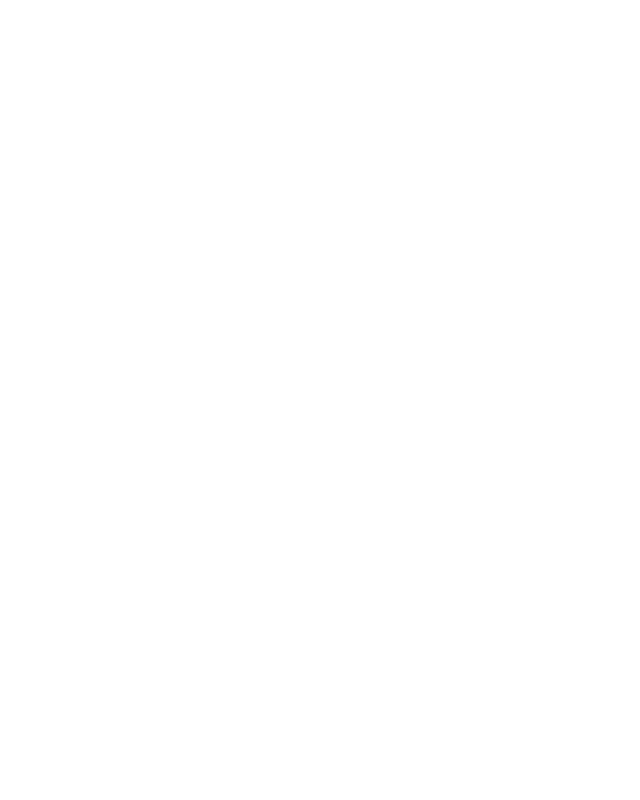
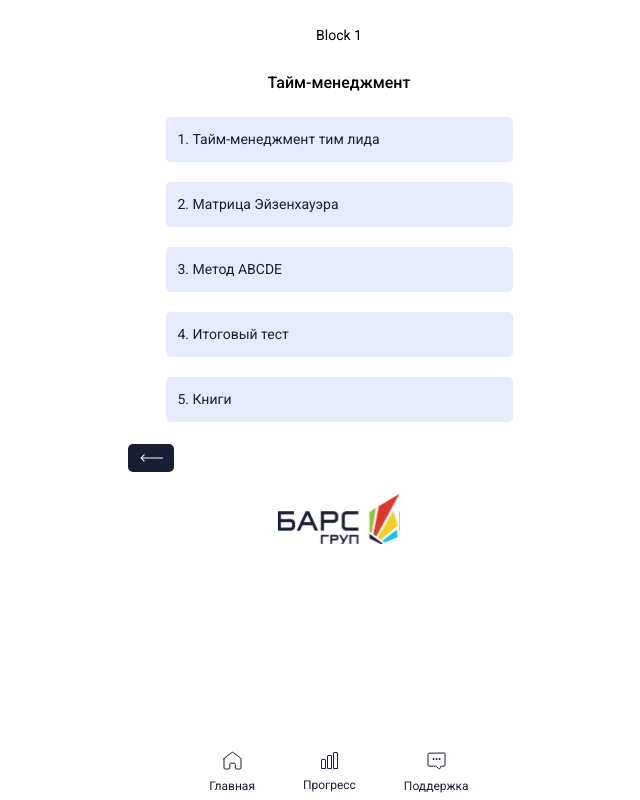
Before and after one commit to killrealpp/barscourse, a Vue app: page /block-1 in a window 1280 px wide. Before the commit this address had no page. Shown: the whole page, without its empty margins (301-941 px from the left). Built offline with nearby package versions, Linux system fonts and the light colour scheme.

Commit message:
add blocks

```diff
--- /dev/null
+++ b/src/components/UI/Logo.vue
@@ -0,0 +1,23 @@
+<template>
+    <div class="logo">
+        <img class="logo__img" src="/logo.svg" alt="logo image">
+    </div>
+</template>
+
+<script setup>
+import { defineOptions } from 'vue';
+
+defineOptions({
+    name: 'logo'
+})
+
+</script>
+
+<style lang="scss">
+.logo {
+    &__img {
+        max-width: 122px;
+        width: 100%;
+    }
+}
+</style>
--- a/src/components/UI/index.js
+++ b/src/components/UI/index.js
@@ -1,5 +1,7 @@
+import Logo from "./Logo.vue";
 import MyButton from "./MyButton.vue";
 
 export default[
     MyButton,
+    Logo,
 ]
--- a/src/components/blocks.vue
+++ b/src/components/blocks.vue
@@ -2,28 +2,28 @@
     <div class="blocks">
         <div class="container">
             <div class="blocks__inner">
-                <div class="blocks-item">
+                <div class="blocks-item" @click="router.push('/block-1')">
                     <img class="blocks-item__img" src="/block1.webp" alt="block1">
                     <div class="blocks-item__texts">
                         <h6 class="blocks-item__title">Блок 1</h6>
                         <p class="blocks-item__text">Тайм-менеджмент</p>
                     </div>
                 </div>
-                <div class="blocks-item">
+                <div class="blocks-item" @click="router.push('/block-2')">
                     <img class="blocks-item__img" src="/block2.webp" alt="block2">
                     <div class="blocks-item__texts">
                         <h6 class="blocks-item__title">Блок 2</h6>
                         <p class="blocks-item__text">Лидерство</p>
                     </div>
                 </div>
-                <div class="blocks-item">
+                <div class="blocks-item" @click="router.push('/block-3')">
                     <img class="blocks-item__img" src="/block3.webp" alt="block3">
                     <div class="blocks-item__texts">
                         <h6 class="blocks-item__title">Блок 3</h6>
                         <p class="blocks-item__text">Тайм-менеджмент</p>
                     </div>
                 </div>
-                <div class="blocks-item">
+                <div class="blocks-item" @click="router.push('/block-4')">
                     <img class="blocks-item__img" src="/block4.webp" alt="block4">
                     <div class="blocks-item__texts">
                         <h6 class="blocks-item__title">Блок 4</h6>
@@ -36,7 +36,8 @@
 </template>
 
 <script setup>
-
+import { useRouter } from 'vue-router';
+const router = useRouter();
 </script>
 
 <style lang="scss">
--- /dev/null
+++ b/src/views/block-1.vue
@@ -0,0 +1,114 @@
+<template>
+    <main class="main">
+        <Breadcrumbs />
+        <div class="block">
+            <div class="container">
+                <div class="block__inner">
+                    <h3 class="block__title">Тайм-менеджмент</h3>
+                    <ul class="block__content">
+                        <li class="block__item">1. Тайм-менеджмент тим лида</li>
+                        <li class="block__item">2. Матрица Эйзенхауэра</li>
+                        <li class="block__item">3. Метод ABCDE</li>
+                        <li class="block__item">4. Итоговый тест</li>
+                        <li class="block__item">5. Книги</li>
+                    </ul>
+                    <div class="block__exit" @click="router.push('/home')">
+                        <svg width="23" height="8" viewBox="0 0 23 8" fill="none">
+                            <path
+                                d="M0.646447 3.64645C0.451184 3.84171 0.451184 4.15829 0.646447 4.35355L3.82843 7.53553C4.02369 7.7308 4.34027 7.7308 4.53553 7.53553C4.7308 7.34027 4.7308 7.02369 4.53553 6.82843L1.70711 4L4.53553 1.17157C4.7308 0.976311 4.7308 0.659728 4.53553 0.464466C4.34027 0.269204 4.02369 0.269204 3.82843 0.464466L0.646447 3.64645ZM1 4.5H23V3.5H1V4.5Z"
+                                fill="white" />
+                        </svg>
+                    </div>
+                    <logo/>
+                </div>
+            </div>
+        </div>
+        <Navbar />
+    </main>
+</template>
+
+<script setup>
+import Navbar from '../components/Navbar.vue';
+import Breadcrumbs from '../components/Breadcrumbs.vue';
+import { useRouter } from 'vue-router';
+const router = useRouter();
+</script>
+
+<style lang="scss">
+.block {
+    width: 100%;
+    margin-bottom: auto;
+    background-color: #fff;
+
+    &__inner {
+        display: flex;
+        flex-direction: column;
+        align-items: center;
+        justify-content: space-between;
+        gap: 22px;
+    }
+
+    &__title {
+        font-weight: 500;
+        font-size: 16px;
+    }
+
+    &__content {
+        display: flex;
+        flex-direction: column;
+        align-items: center;
+        width: 100%;
+        gap: 20px;
+    }
+
+    &__item {
+        list-style: none;
+        max-width: 347px;
+        width: 100%;
+        padding: 12px;
+        border: none;
+        background-color: #E7ECFC;
+        border-radius: 5px;
+        font-weight: 400;
+        font-size: 14px;
+        cursor: pointer;
+        color: #191F32;
+        transition: all 0.2s ease;
+
+        &:hover {
+            transform: translateY(-2px);
+        }
+    }
+
+    &__exit {
+        display: flex;
+        align-items: center;
+        justify-content: center;
+        width: 46px;
+        height: 28px;
+        border: none;
+        background-color: #191F32;
+        border-radius: 5px;
+        margin-right: auto;
+        transition: all 0.4s ease;
+        border: 1px solid transparent;
+
+        svg {
+            transition: all 0.4s ease;
+        }
+
+        &:hover {
+            background-color: #fff;
+            border: 1px solid #191F32;
+
+            svg path {
+                fill: #191F32;
+            }
+        }
+    }
+}
+
+.logo__content {
+    margin-top: auto;
+}
+</style>
--- /dev/null
+++ b/src/views/block-2.vue
@@ -0,0 +1,38 @@
+<template>
+    <main class="main">
+        <Breadcrumbs />
+        <div class="block">
+            <div class="container">
+                <div class="block__inner">
+                    <h3 class="block__title">Лидерство</h3>
+                    <ul class="block__content">
+                        <li class="block__item">1. Кто такой лидер</li>
+                        <li class="block__item">2. Стили лидерства</li>
+                        <li class="block__item">3. Метод ABCDE</li>
+                        <li class="block__item">4. Книги</li>
+                    </ul>
+                    <div class="block__exit" @click="router.push('/home')">
+                        <svg width="23" height="8" viewBox="0 0 23 8" fill="none">
+                            <path
+                                d="M0.646447 3.64645C0.451184 3.84171 0.451184 4.15829 0.646447 4.35355L3.82843 7.53553C4.02369 7.7308 4.34027 7.7308 4.53553 7.53553C4.7308 7.34027 4.7308 7.02369 4.53553 6.82843L1.70711 4L4.53553 1.17157C4.7308 0.976311 4.7308 0.659728 4.53553 0.464466C4.34027 0.269204 4.02369 0.269204 3.82843 0.464466L0.646447 3.64645ZM1 4.5H23V3.5H1V4.5Z"
+                                fill="white" />
+                        </svg>
+                    </div>
+                    <logo/>
+                </div>
+            </div>
+        </div>
+        <Navbar />
+    </main>
+</template>
+
+<script setup>
+import Navbar from '../components/Navbar.vue';
+import Breadcrumbs from '../components/Breadcrumbs.vue';
+import { useRouter } from 'vue-router';
+const router = useRouter();
+</script>
+
+<style lang="scss">
+
+</style>
--- /dev/null
+++ b/src/views/block-3.vue
@@ -0,0 +1,38 @@
+<template>
+    <main class="main">
+        <Breadcrumbs />
+        <div class="block">
+            <div class="container">
+                <div class="block__inner">
+                    <h3 class="block__title">Управление задачами</h3>
+                    <ul class="block__content">
+                        <li class="block__item">1. Постановка задач (модели)</li>
+                        <li class="block__item">2. Делегирование</li>
+                        <li class="block__item">3. Итоговый тест</li>
+                        <li class="block__item">4. Книги</li>
+                    </ul>
+                    <div class="block__exit" @click="router.push('/home')">
+                        <svg width="23" height="8" viewBox="0 0 23 8" fill="none">
+                            <path
+                                d="M0.646447 3.64645C0.451184 3.84171 0.451184 4.15829 0.646447 4.35355L3.82843 7.53553C4.02369 7.7308 4.34027 7.7308 4.53553 7.53553C4.7308 7.34027 4.7308 7.02369 4.53553 6.82843L1.70711 4L4.53553 1.17157C4.7308 0.976311 4.7308 0.659728 4.53553 0.464466C4.34027 0.269204 4.02369 0.269204 3.82843 0.464466L0.646447 3.64645ZM1 4.5H23V3.5H1V4.5Z"
+                                fill="white" />
+                        </svg>
+                    </div>
+                    <logo/>
+                </div>
+            </div>
+        </div>
+        <Navbar />
+    </main>
+</template>
+
+<script setup>
+import Navbar from '../components/Navbar.vue';
+import Breadcrumbs from '../components/Breadcrumbs.vue';
+import { useRouter } from 'vue-router';
+const router = useRouter();
+</script>
+
+<style lang="scss">
+
+</style>
--- /dev/null
+++ b/src/views/block-4.vue
@@ -0,0 +1,37 @@
+<template>
+    <main class="main">
+        <Breadcrumbs />
+        <div class="block">
+            <div class="container">
+                <div class="block__inner">
+                    <h3 class="block__title">Управление задачами</h3>
+                    <ul class="block__content">
+                        <li class="block__item">1. Культура совместной работы</li>
+                        <li class="block__item">2. Роли в команде</li>
+                        <li class="block__item">3. Книги</li>
+                    </ul>
+                    <div class="block__exit" @click="router.push('/home')">
+                        <svg width="23" height="8" viewBox="0 0 23 8" fill="none">
+                            <path
+                                d="M0.646447 3.64645C0.451184 3.84171 0.451184 4.15829 0.646447 4.35355L3.82843 7.53553C4.02369 7.7308 4.34027 7.7308 4.53553 7.53553C4.7308 7.34027 4.7308 7.02369 4.53553 6.82843L1.70711 4L4.53553 1.17157C4.7308 0.976311 4.7308 0.659728 4.53553 0.464466C4.34027 0.269204 4.02369 0.269204 3.82843 0.464466L0.646447 3.64645ZM1 4.5H23V3.5H1V4.5Z"
+                                fill="white" />
+                        </svg>
+                    </div>
+                    <logo/>
+                </div>
+            </div>
+        </div>
+        <Navbar />
+    </main>
+</template>
+
+<script setup>
+import Navbar from '../components/Navbar.vue';
+import Breadcrumbs from '../components/Breadcrumbs.vue';
+import { useRouter } from 'vue-router';
+const router = useRouter();
+</script>
+
+<style lang="scss">
+
+</style>
```
Also changed, not shown: src/router/index.js (+20 -0 lines).
